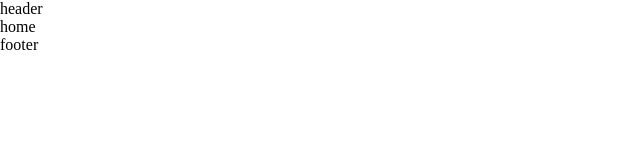
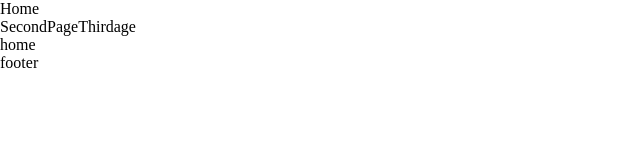
Before and after one commit to adhamjonjabborov07/Hackaton-final-NoMercy, a React (Vite) app: page / in a window 1280 px wide. Shown: the top 160 px of the page, without its empty margins (0-640 px from the left). Built offline with nearby package versions, Linux system fonts and the light colour scheme.

Commit message:
header qoshildi

```diff
--- a/package.json
+++ b/package.json
@@ -10,6 +10,7 @@
     "preview": "vite preview"
   },
   "dependencies": {
+    "aos": "^2.3.4",
     "axios": "^1.12.2",
     "react": "^19.1.1",
     "react-dom": "^19.1.1",
--- a/src/components/Header/header.jsx
+++ b/src/components/Header/header.jsx
@@ -1,9 +1,31 @@
-import React from 'react'
+import React from "react";
+import { Link } from "react-router-dom";
+function Header() {
+  return (
+    <header>
+      <div>
+        <Link to={"/"}>Home</Link>
+      </div>
 
-function header() {
-  return (
-    <div>header</div>
-  )
+      <nav className="nav">
+        <Link className="pages-style" to="/Secondpage">
+          SecondPage
+        </Link>
+        <Link className="pages-style" to="/Thirdpage">
+          Thirdage
+        </Link>
+      </nav>
+
+      {/* <div className="right">
+        <Link to="/login" className="btn btn-primary">
+          Sign In
+        </Link>
+        <Link to="/signUp" className="btn btn-primary">
+          Sign Up
+        </Link>
+      </div> */}
+    </header>
+  );
 }
 
-export default header
+export default Header;
```
Also changed, not shown: 1 other file (tests, documents, lock files or other folders).
